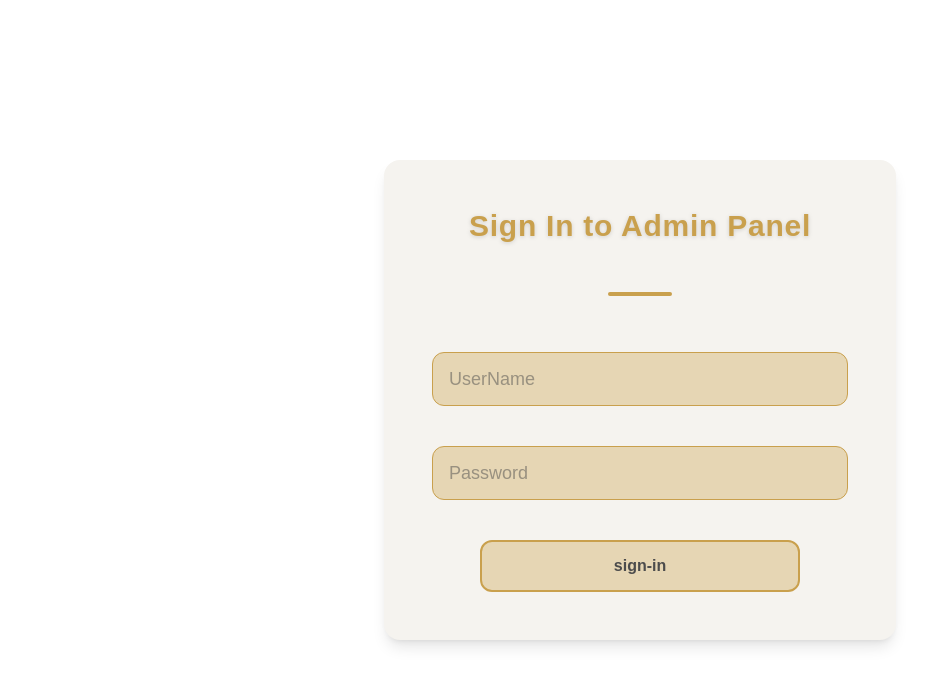
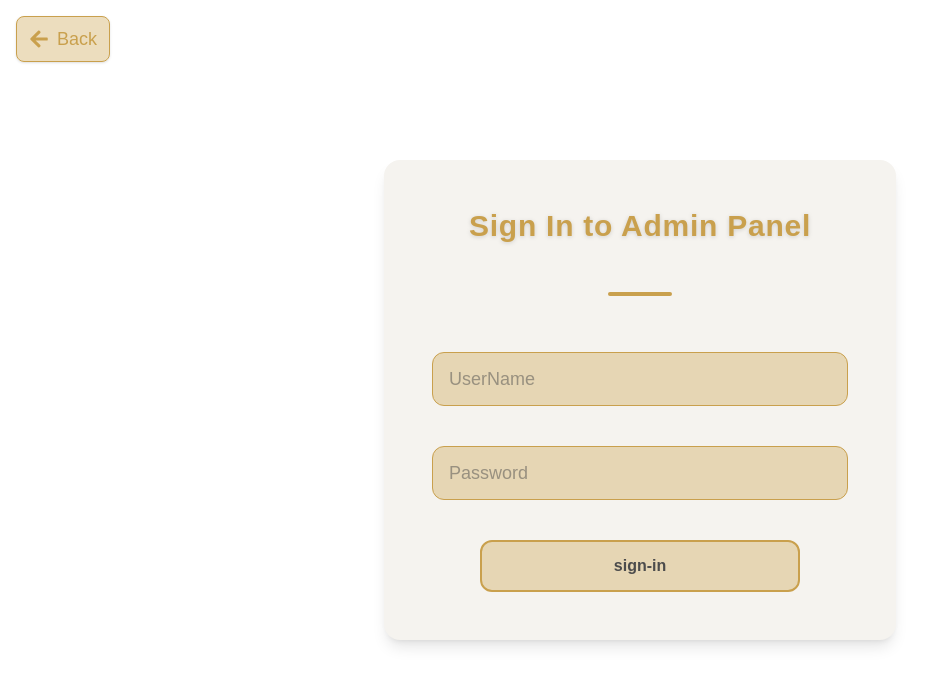
Before and after one commit to DavoodAkrami/Bagro-Menu, a Next.js app: page /auth in a window 1280 px wide. Shown: the top 686 px of the page, without its empty margins (0-943 px from the left). Built offline with nearby package versions, Linux system fonts and the light colour scheme; no server answers; the database is empty; a small style sheet from the web is missing.

Commit message:
Adding back button to auth and admin panel

```diff
--- a/src/Components/ImageSlider.tsx
+++ b/src/Components/ImageSlider.tsx
@@ -54,10 +54,12 @@ const ImageSlider: React.FC<imageSlider> = ({src, itemName, children}) => {
                     <div>no image</div>
                 )}
                 <FaCircleArrowRight
-                    onClick={slide < src.length - 1 ? handleNext : undefined}
+                    onClick={src.length === 0 || slide >= src.length - 1 ? undefined : handleNext}
                     className={clsx(
                         "absolute right-2 top-1/2 -translate-y-1/2 text-[2rem] cursor-pointer z-20",
-                        slide === src.length - 1 ? "text-[var(--disable-color)] pointer-events-none" : "text-[var(--white-bg-color)]"
+                        (src.length === 0 || slide >= src.length - 1)
+                            ? "text-[var(--disable-color)] pointer-events-none"
+                            : "text-[var(--white-bg-color)]"
                     )}
                 />
                 {children && (
--- a/src/app/admin/page.tsx
+++ b/src/app/admin/page.tsx
@@ -7,6 +7,7 @@ import { FaSpinner, FaTrash } from "react-icons/fa";
 import { categories } from "@/Data/Categories";
 import 'react-loading-skeleton/dist/skeleton.css';
 import { useRouter } from "next/navigation";
+import { FaArrowLeft } from "react-icons/fa";
 
 
 const AdminPanel = () => {
@@ -145,6 +146,15 @@ const AdminPanel = () => {
                 </div>
             ) : isAuth ? (
                 <div className="flex flex-col justify-center items-center pt-[10vh]">
+                    <button
+                        type="button"
+                        aria-label="Go back to home"
+                        onClick={() => router.push("/")}
+                        className="absolute top-4 left-4 flex items-center gap-2 px-3 py-2 rounded-lg bg-[var(--table-bg-color)] border border-[var(--brand-color)] text-[var(--brand-color)] hover:bg-[var(--secondary-color)] hover:text-[var(--text-color)] shadow transition-all focus:outline-none focus:ring-2 focus:ring-[var(--brand-color)] text-base sm:text-lg z-10"
+                    >
+                        <FaArrowLeft className="text-lg sm:text-xl" />
+                        <span className="hidden sm:inline font-medium">Back</span>
+                    </button>
                     <h1 className="text-[3rem] font-[650] text-[var(--text-color)] mb-[5vh]">Admin panel</h1>
                     <div>
                         <button
@@ -175,7 +185,7 @@ const AdminPanel = () => {
                                         >
                                             {deletingLoadingId === item.id ?
                                                 <>
-                                                    <FaSpinner className="animate-spin text-xl mr-2" />
+                                                    <FaSpinner className="animate-spin text-xl mr-2 text-center" />
                                                 </> :
                                                 <>
                                                 Delete
@@ -298,7 +308,7 @@ const AdminPanel = () => {
                             <button className="mb-[5vh] py-[0.8rem] px-[1.8rem] bg-[var(--table-bg-color)] border-[2px] border-[var(--brand-color)] rounded-[12px] text-[var(--text-color)] font-[570] cursor-pointer hover:bg-[var(--secondary-color)]">
                                 {submitLoading ?
                                     <>
-                                        <FaSpinner className="animate-spin text-xl mr-2" />
+                                        <FaSpinner className="animate-spin text-xl mr-2 text-center" />
                                     </> : editId ? "Save" : "Add"
                                 }
                             </button>
--- a/src/app/auth/page.tsx
+++ b/src/app/auth/page.tsx
@@ -1,6 +1,7 @@
 "use client"
 import { useState } from "react"
 import { useRouter } from "next/navigation";
+import { FaArrowLeft } from "react-icons/fa";
 
 const Auth = () => {
     const router = useRouter();
@@ -24,7 +25,16 @@ const Auth = () => {
 
 
     return (
-        <div className="flex justify-center items-center min-h-screen bg-[var(--background-color)] px-4">
+        <div className="flex justify-center items-center min-h-screen bg-[var(--background-color)] px-4 relative">
+            <button
+                type="button"
+                aria-label="Go back to home"
+                onClick={() => router.push("/")}
+                className="absolute top-4 left-4 flex items-center gap-2 px-3 py-2 rounded-lg bg-[var(--table-bg-color)] border border-[var(--brand-color)] text-[var(--brand-color)] hover:bg-[var(--secondary-color)] hover:text-[var(--text-color)] shadow transition-all focus:outline-none focus:ring-2 focus:ring-[var(--brand-color)] text-base sm:text-lg z-10"
+            >
+                <FaArrowLeft className="text-lg sm:text-xl" />
+                <span className="hidden sm:inline font-medium">Back</span>
+            </button>
             <form
                 onSubmit={handleSubmit}
                 className="flex flex-col gap-8 sm:gap-10 bg-[var(--card-color)] w-full max-w-md sm:max-w-lg md:max-w-xl lg:max-w-md xl:max-w-lg 2xl:max-w-xl p-6 sm:p-10 md:p-12 justify-center items-center rounded-2xl shadow-lg"
```
